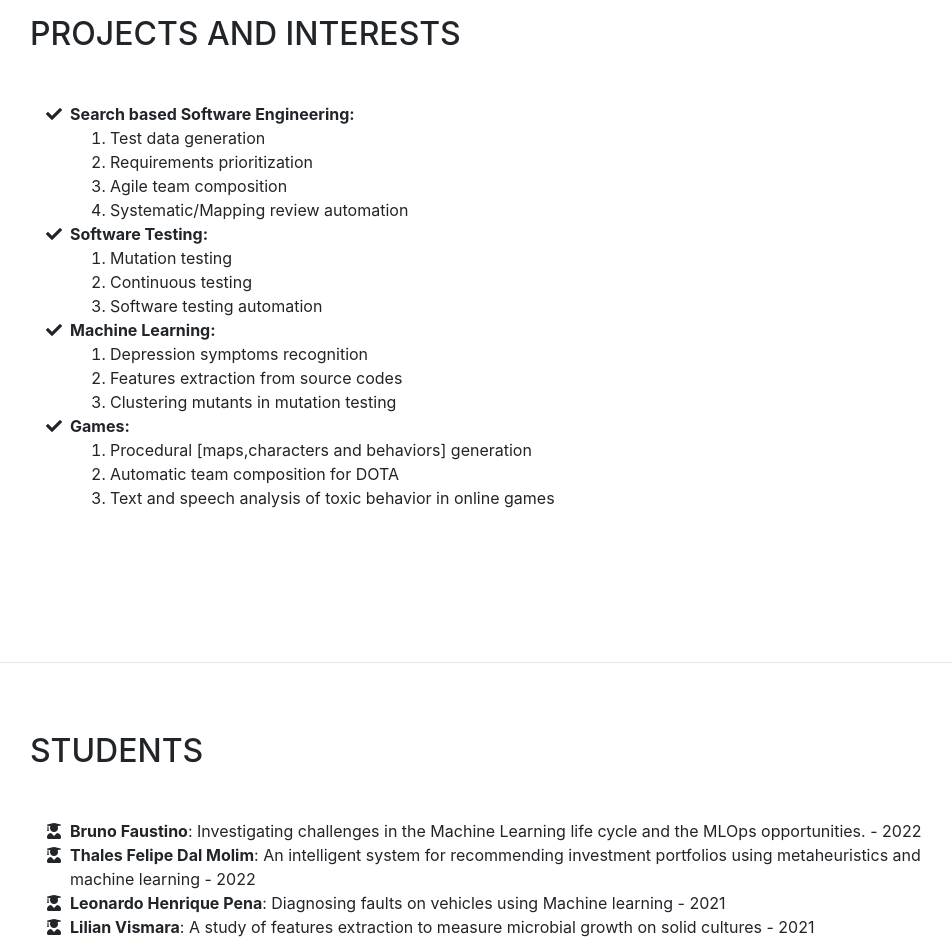
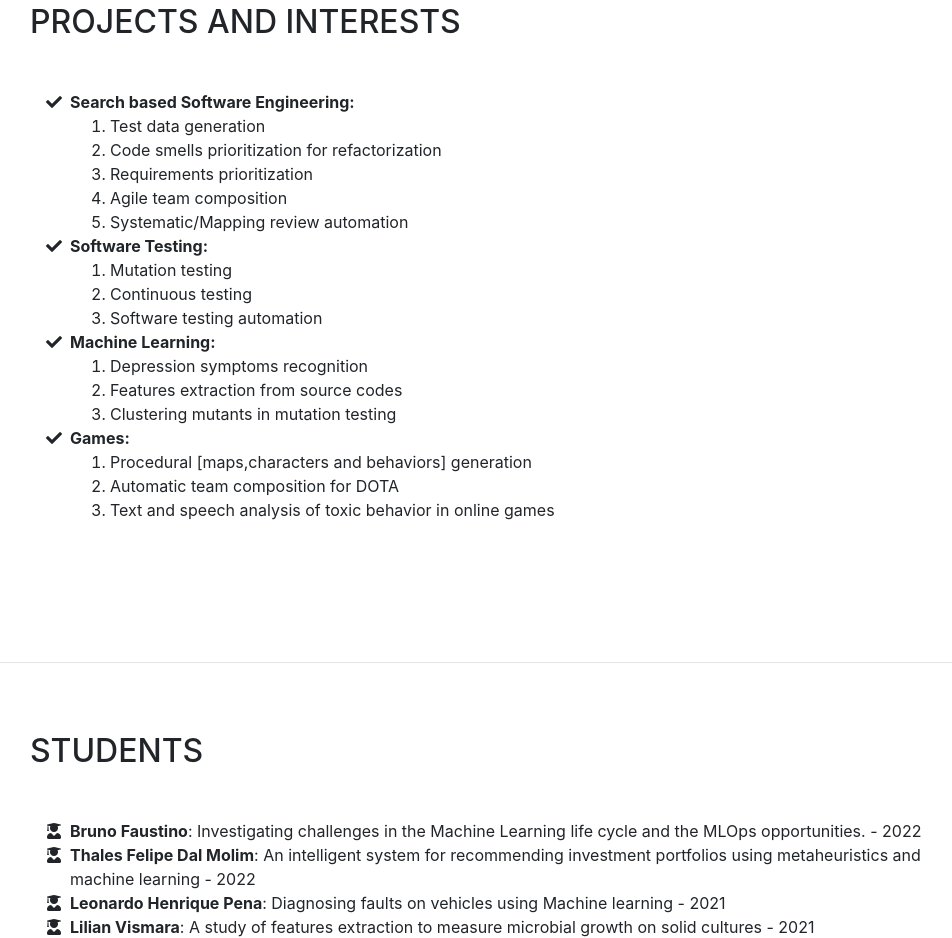
Before and after one commit to fcarlosmonteiro/fcarlosmonteiro.github.io, a website with bundled scripts: page index.html in a window 1280 px wide. Shown: the part 7164-8102 px from the top of the page, without its empty margins (290-1242 px from the left). Built offline with nearby package versions, Linux system fonts and the light colour scheme; a web font is replaced by a local one.

Commit message:
add project

```diff
--- a/index.html
+++ b/index.html
@@ -489,6 +489,7 @@
            <b>Search based Software Engineering:</b>
            <ol>
             <li>Test data generation</li>
+            <li>Code smells prioritization for refactorization</li>
             <li>Requirements prioritization</li>
             <li>Agile team composition</li>
             <li>Systematic/Mapping review automation</li>
```
